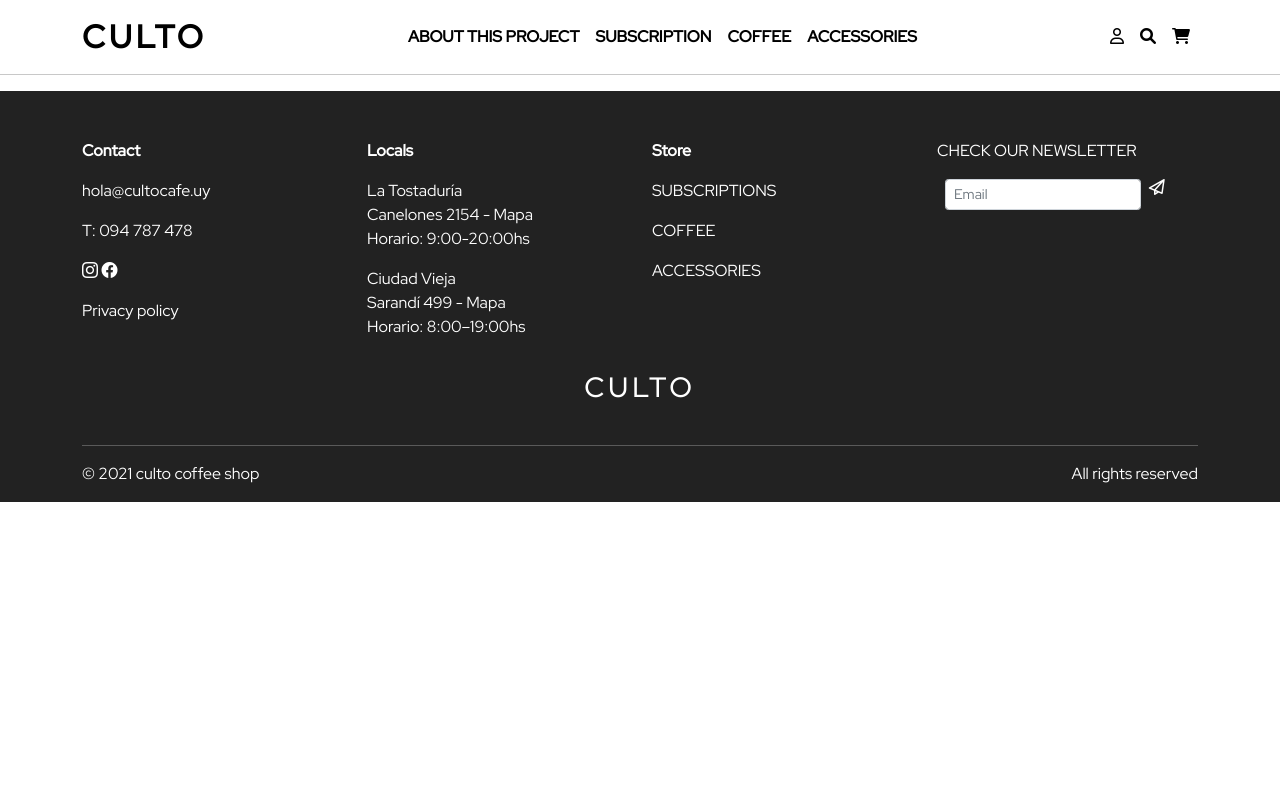
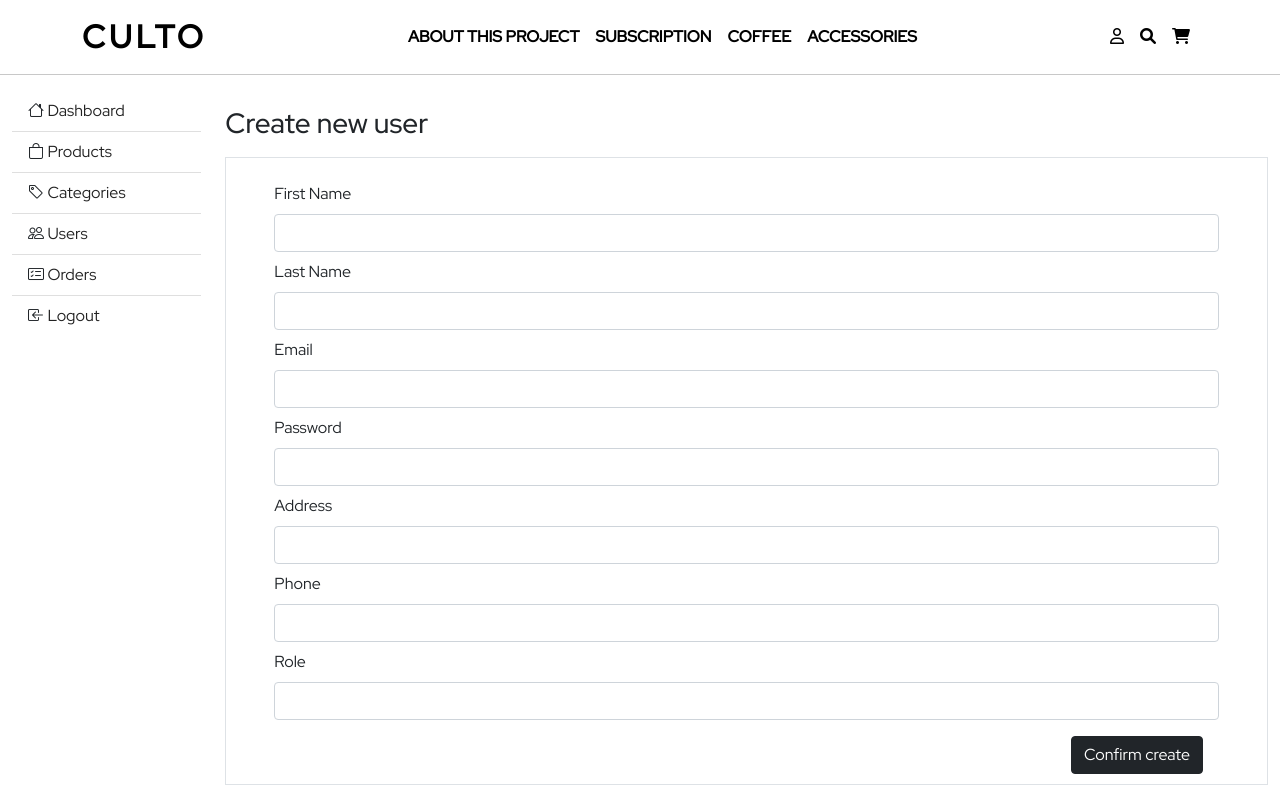
Before and after one commit to FelipeCabreraB/E-commerce-Front, a React (Create React App) app: page /admin/user/create in a window 1280 px wide. Shown: the top 800 px of the page. Built offline with nearby package versions, Linux system fonts and the light colour scheme.

Commit message:
delete and create de users

```diff
--- a/src/App.jsx
+++ b/src/App.jsx
@@ -26,6 +26,7 @@ import EditProduct from "./pages/Admin/EditProduct";
 import EditUser from "./pages/Admin/EditUser";
 import EditCategory from "./pages/Admin/EditCategory";
 import AddNewCategory from "./pages/Admin/AddNewCategory";
+import AddNewUser from "./pages/Admin/AddNewUser";
 
 function App() {
   return (
@@ -73,6 +74,7 @@ function App() {
           <Route path="/admin/users/edit/:userId" element={<EditUser />} />
 
           <Route path="/admin/category/create" element={<AddNewCategory />} />
+          <Route path="/admin/user/create" element={<AddNewUser />} />
         </Routes>
 
         <Footer />
--- /dev/null
+++ b/src/components/Admin/DeleteUserModal.jsx
@@ -0,0 +1,66 @@
+import { useState } from "react";
+import { Button, Modal } from "react-bootstrap";
+import { useSelector } from "react-redux";
+import axios from "axios";
+
+function DeleteUserModal({ userId, firstname, lastname, setUsers }) {
+  const token = useSelector((state) => state.user.token);
+  const [show, setShow] = useState(false);
+  const handleClose = () => setShow(false);
+  const handleShow = () => setShow(true);
+
+  const handleDelete = async () => {
+    try {
+      const response = await axios.delete(
+        `${process.env.REACT_APP_URL_ADMIN_BACKEND}/users`,
+        {
+          data: {
+            id: userId,
+          },
+          headers: {
+            "Content-Type": "application/json",
+            Authorization: "Bearer " + token,
+          },
+        }
+      );
+      setUsers((prev) => prev.filter((user) => user.id !== userId));
+    } catch (error) {
+      console.log(error);
+    }
+  };
+
+  return (
+    <>
+      <Button className="btn btn-danger" onClick={handleShow}>
+        <i class="far fa-trash-alt"></i>
+      </Button>
+
+      <Modal show={show} onHide={handleClose}>
+        <Modal.Header closeButton>
+          <Modal.Title>Are you sure you want to delete this user?</Modal.Title>
+        </Modal.Header>
+        <Modal.Body>
+          The user{" "}
+          <strong>
+            {firstname} {lastname}
+          </strong>{" "}
+          (id: <strong>{userId}</strong> ) and all the information in it will be
+          erased.
+        </Modal.Body>
+        <Modal.Footer>
+          <Button
+            variant="dark"
+            onClick={() => {
+              handleClose();
+              handleDelete();
+            }}
+          >
+            Confirm
+          </Button>
+        </Modal.Footer>
+      </Modal>
+    </>
+  );
+}
+
+export default DeleteUserModal;
--- /dev/null
+++ b/src/pages/Admin/AddNewUser.jsx
@@ -0,0 +1,175 @@
+import { Container, Row, Col, Button } from "react-bootstrap";
+import { useState, useEffect } from "react";
+import AdminMenu from "../../components/Admin/AdminMenu";
+import { useParams } from "react-router";
+import { useSelector } from "react-redux";
+import axios from "axios";
+
+function AddNewUser() {
+  // const token = useSelector((state) => state.user.token);
+  const [successMessage, setSuccessMessage] = useState("");
+  const [errorMessage, setErrorMessage] = useState("");
+  const params = useParams();
+  const [firstname, setFirstname] = useState("");
+  const [lastname, setLastname] = useState("");
+  const [email, setEmail] = useState("");
+  const [address, setAddress] = useState("");
+  const [phone, setPhone] = useState("");
+  const [role, setRole] = useState("");
+  const [password, setPassword] = useState("");
+
+  const handleUpdate = async (ev) => {
+    ev.preventDefault();
+    try {
+      const response = await axios.post(
+        `${process.env.REACT_APP_URL_ADMIN_BACKEND}/users`,
+        {
+          data: {
+            id: params.userId,
+            firstname,
+            lastname,
+            email,
+            address,
+            phone,
+            role,
+            password,
+          },
+          headers: {
+            "Content-Type": "application/json",
+            // Authorization: "Bearer " + token,
+          },
+        }
+      );
+      if (response.data.success) {
+        setSuccessMessage(response.data.success);
+      }
+      if (response.data.error) {
+        setErrorMessage(response.data.error);
+      }
+    } catch (error) {
+      console.log(error);
+    }
+  };
+
+  return (
+    <div>
+      <Container fluid className="py-3  ">
+        <Row>
+          <Col sm={12} md={2}>
+            <div className="sticky-top">
+              <AdminMenu />
+            </div>
+          </Col>
+          <Col className="myAccountResponsive" sm={12} md={10}>
+            <h3 className="my-3">Create new user</h3>
+            <form
+              className="border px-5 pb-5 pt-3"
+              onSubmit={(ev) => handleUpdate(ev)}
+            >
+              <label className="form-label mt-2" htmlFor="firstname">
+                First Name
+              </label>
+              <input
+                className="form-control"
+                type="text"
+                id="firstname"
+                name="firstname"
+                value={firstname}
+                onChange={(ev) => setFirstname(ev.target.value)}
+                required
+              />
+              <label className="form-label mt-2" htmlFor="lastname">
+                Last Name
+              </label>
+              <input
+                className="form-control"
+                type="text"
+                name="lastname"
+                id="lastname"
+                value={lastname}
+                onChange={(ev) => setLastname(ev.target.value)}
+              ></input>
+
+              <label className="form-label mt-2" htmlFor="email">
+                Email
+              </label>
+              <input
+                className="form-control"
+                type="text"
+                id="email"
+                name="email"
+                value={email}
+                onChange={(ev) => setEmail(ev.target.value)}
+              />
+
+              <label className="form-label mt-2" htmlFor="password">
+                Password
+              </label>
+              <input
+                className="form-control"
+                type="text"
+                id="password"
+                name="password"
+                value={password}
+                onChange={(ev) => setPassword(ev.target.value)}
+              />
+
+              <label className="form-label mt-2" htmlFor="address">
+                Address
+              </label>
+              <input
+                className="form-control"
+                type="text"
+                id="address"
+                name="address"
+                value={address}
+                onChange={(ev) => setAddress(ev.target.value)}
+              />
+
+              <label className="form-label mt-2" htmlFor="phone">
+                Phone
+              </label>
+              <input
+                className="form-control"
+                type="text"
+                id="phone"
+                name="phone"
+                value={phone}
+                onChange={(ev) => setPhone(ev.target.value)}
+              />
+
+              <label className="form-label mt-2" htmlFor="role">
+                Role
+              </label>
+              <input
+                className="form-control"
+                type="text"
+                id="role"
+                name="role"
+                value={role}
+                onChange={(ev) => setRole(ev.target.value)}
+              />
+              <Button
+                type="submit"
+                variant="dark"
+                style={{ float: "right", margin: "1rem" }}
+              >
+                Confirm create
+              </Button>
+              <p className="text-success text-center">
+                {" "}
+                <strong>{successMessage}</strong>{" "}
+              </p>
+              <p className="text-danger text-center">
+                {" "}
+                <strong>{errorMessage}</strong>{" "}
+              </p>
+            </form>
+          </Col>
+        </Row>
+      </Container>
+    </div>
+  );
+}
+
+export default AddNewUser;
--- a/src/pages/Admin/AdminUser.jsx
+++ b/src/pages/Admin/AdminUser.jsx
@@ -5,12 +5,13 @@ import { Button, Table } from "react-bootstrap";
 import { useEffect, useState } from "react";
 import AdminMenu from "../../components/Admin/AdminMenu";
 import { Link } from "react-router-dom";
+import DeleteUserModal from "../../components/Admin/DeleteUserModal";
 
-function AdminProduct() {
+function AdminUser() {
   const [users, setUsers] = useState([]);
 
   useEffect(() => {
-    const getcategories = async (ev) => {
+    const getUsers = async (ev) => {
       try {
         const response = await axios.get(
           `${process.env.REACT_APP_URL_ADMIN_BACKEND}/users/`,
@@ -23,7 +24,7 @@ function AdminProduct() {
         console.log(error);
       }
     };
-    getcategories();
+    getUsers();
   }, []);
 
   return (
@@ -33,9 +34,14 @@ function AdminProduct() {
           <Col sm={12} md={2}>
             <div className="sticky-top">
               <AdminMenu />
-              <Button variant="dark" style={{ float: "right", margin: "2rem" }}>
-                Add a user
-              </Button>
+              <Link to="/admin/user/create">
+                <Button
+                  variant="dark"
+                  style={{ float: "right", margin: "2rem" }}
+                >
+                  Add a user
+                </Button>
+              </Link>
             </div>
           </Col>
           <Col className="myAccountResponsive" sm={12} md={10}>
@@ -70,9 +76,12 @@ function AdminProduct() {
                           <i class="far fa-edit"></i>
                         </Button>
                       </Link>
-                      <Button className="btn btn-danger">
-                        <i class="far fa-trash-alt"></i>
-                      </Button>
+                      <DeleteUserModal
+                        userId={user.id}
+                        firstname={user.firstname}
+                        lastname={user.lastname}
+                        setUsers={setUsers}
+                      />
                     </td>
                   </tr>
                 ))}
@@ -85,4 +94,4 @@ function AdminProduct() {
   );
 }
 
-export default AdminProduct;
+export default AdminUser;
```
